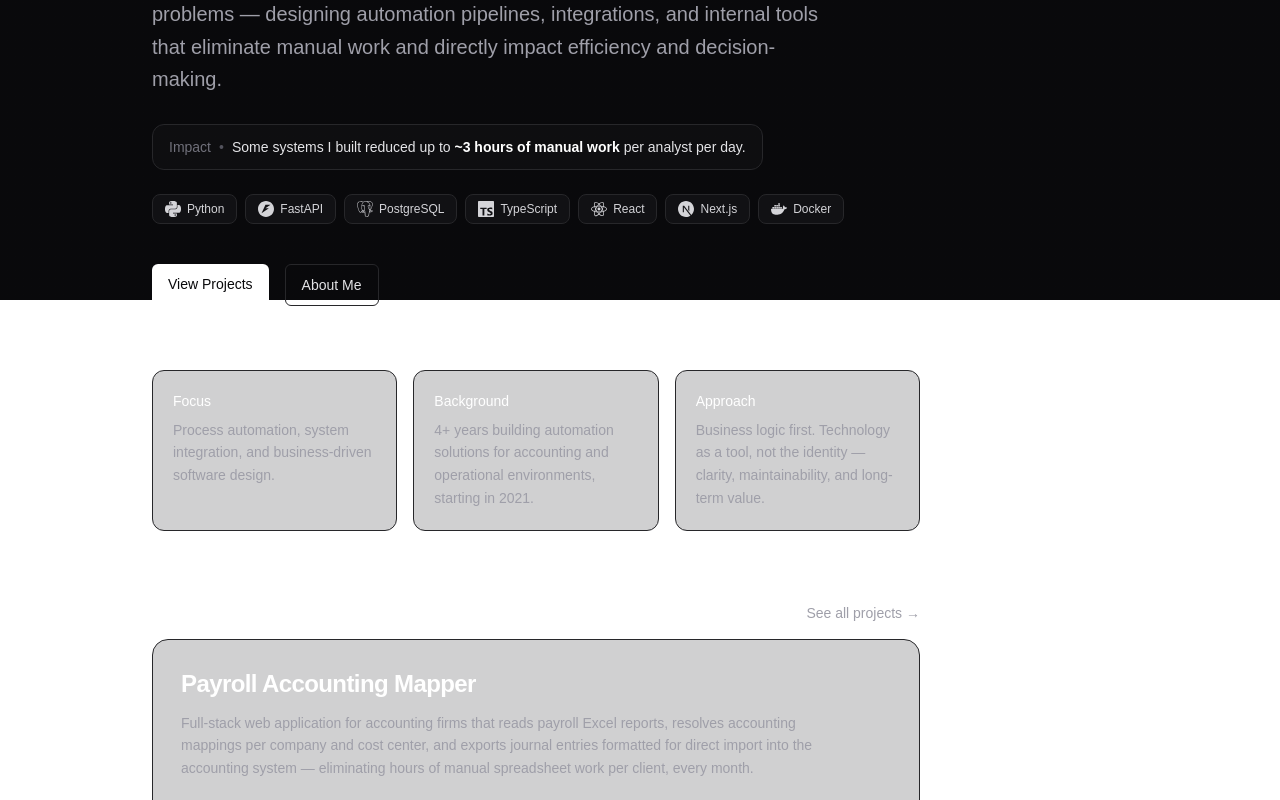
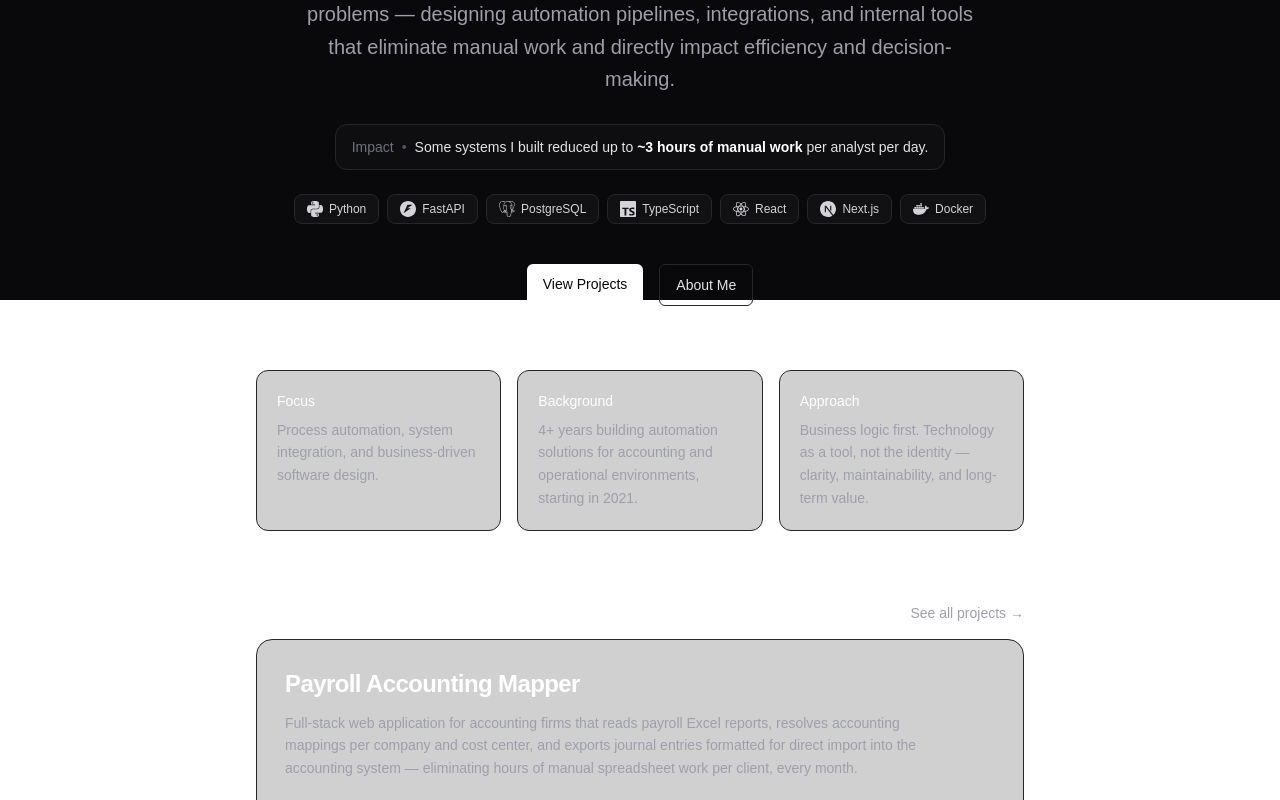
Before and after one commit to diogoheck6/portfolio, a Next.js app: page / in a window 1280 px wide. Shown: the part 500-1300 px from the top of the page. Built offline with nearby package versions, Linux system fonts and the light colour scheme.

Commit message:
feat(home): center hero section on all screen sizes

```diff
--- a/src/app/page.tsx
+++ b/src/app/page.tsx
@@ -23,7 +23,7 @@ const STACK = [
 export default function Home() {
   return (
     <section className="py-20 md:py-28">
-      <div className="relative z-10 max-w-3xl">
+      <div className="relative z-10 flex flex-col items-center text-center max-w-3xl mx-auto">
         <p className="text-sm font-medium uppercase tracking-[0.2em] text-zinc-500">
           Software Engineer
         </p>
@@ -39,7 +39,7 @@ export default function Home() {
           decision-making.
         </p>
 
-        <div className="mt-7 flex flex-wrap items-center gap-2 rounded-xl border border-zinc-800 bg-zinc-900/40 px-4 py-3 text-sm text-zinc-200 w-fit">
+        <div className="mt-7 flex flex-wrap items-center justify-center gap-2 rounded-xl border border-zinc-800 bg-zinc-900/40 px-4 py-3 text-sm text-zinc-200">
           <span className="font-medium text-zinc-500">Impact</span>
           <span className="text-zinc-600">•</span>
           <span>
@@ -51,7 +51,7 @@ export default function Home() {
           </span>
         </div>
 
-        <div className="mt-6 flex flex-wrap gap-2">
+        <div className="mt-6 flex flex-wrap justify-center gap-2">
           {STACK.map(({ icon: Icon, label }) => (
             <span
               key={label}
@@ -63,7 +63,7 @@ export default function Home() {
           ))}
         </div>
 
-        <div className="mt-10 flex flex-wrap gap-4">
+        <div className="mt-10 flex flex-wrap justify-center gap-4">
           <Link
             href="/projects"
             className="rounded-md bg-white px-4 py-2.5 text-sm font-medium text-zinc-950 transition hover:opacity-90"
@@ -78,8 +78,10 @@ export default function Home() {
             About Me
           </Link>
         </div>
+      </div>
 
-        <div className="mt-16 grid gap-4 sm:grid-cols-3">
+      <div className="relative z-10 max-w-3xl mx-auto mt-16">
+        <div className="grid gap-4 sm:grid-cols-3">
           <div className="rounded-xl border border-zinc-800 bg-zinc-900/20 p-5">
             <p className="text-sm font-medium text-white">Focus</p>
             <p className="mt-2 text-sm leading-relaxed text-zinc-400">
```
